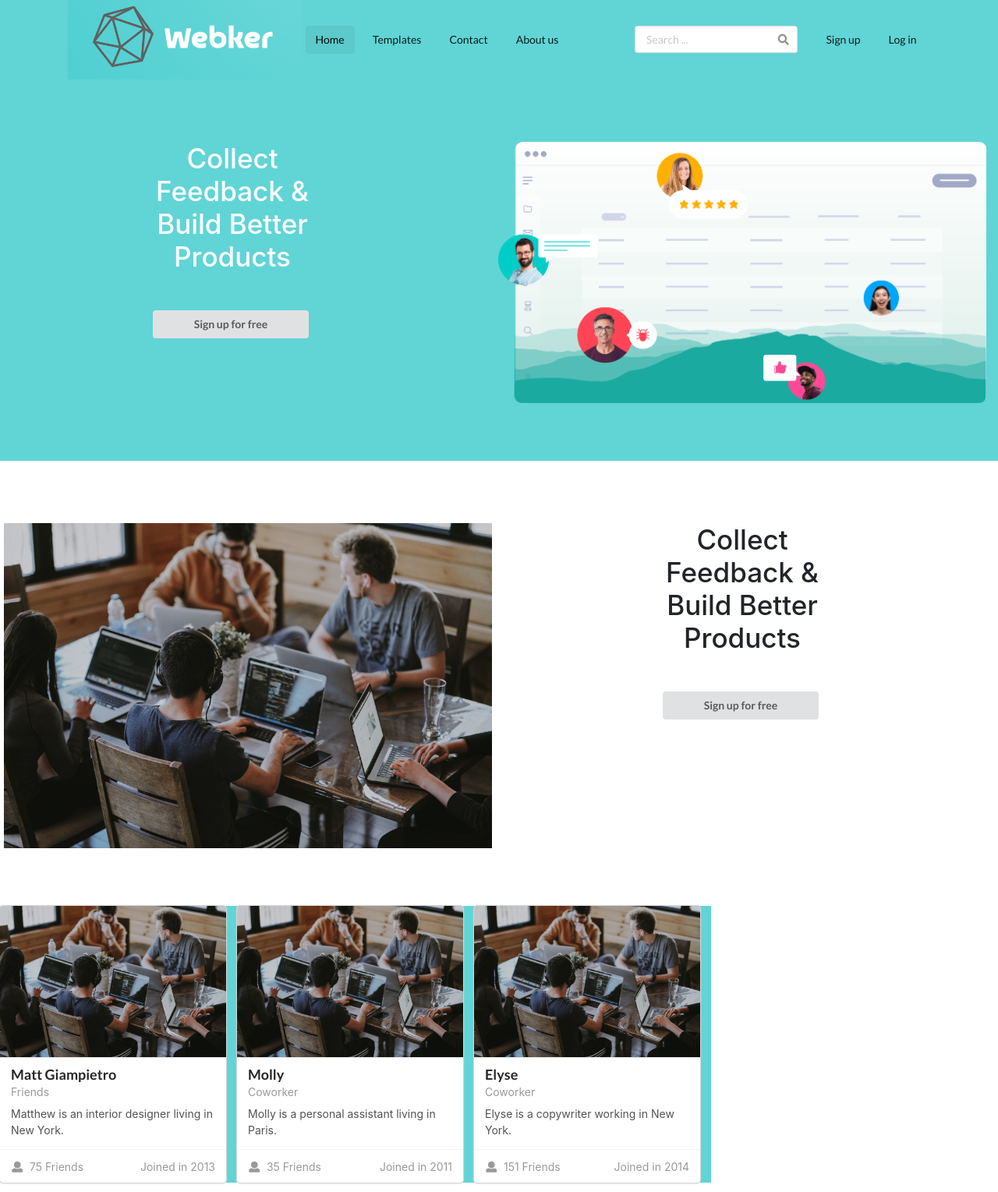
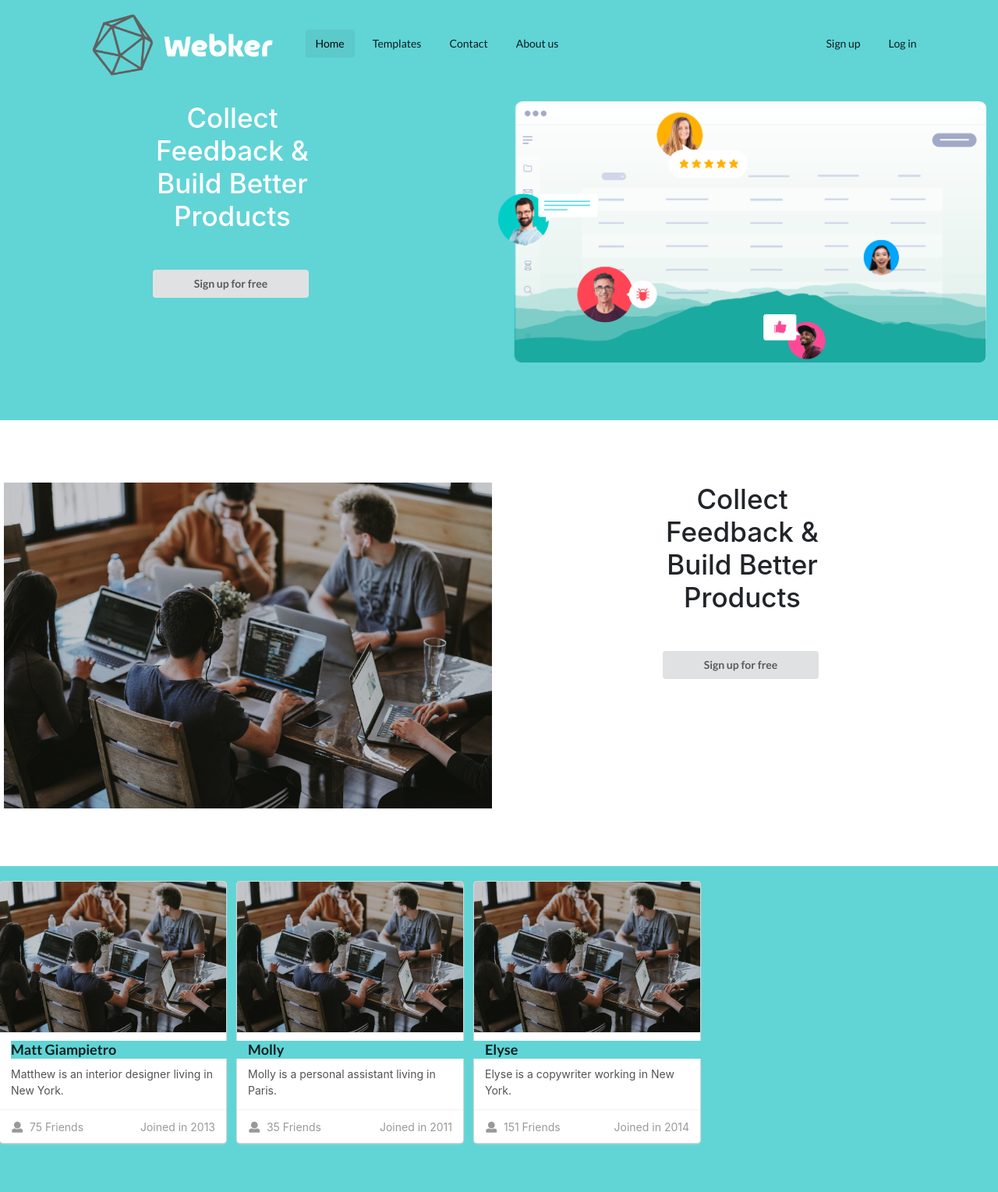
Before and after one commit to miladxandi/sitebuilder, a PHP site: page / in a window 1280 px wide. Shown: the whole page at 78% size. After the commit the page ends 1469 px from the top, so only its background shows below. Run offline with PHP 8.4, Linux system fonts and the light colour scheme.

Commit message:
F-New Ui has added

```diff
--- a/Core/Requirement/oLoad.php
+++ b/Core/Requirement/oLoad.php
@@ -9,9 +9,9 @@
     private $Css;
     private $Js;
     private $Image;
-    public function __construct(string $BasePath,string $CssPath,string $JsPath,string $ImagePath)
+    public function __construct(string $CssPath,string $JsPath,string $ImagePath)
     {
-        $this->BaseUrl=$BasePath;
+        $this->BaseUrl='';
         $this->Css= $CssPath;
         $this->Js= $JsPath;
         $this->Image= $ImagePath;
--- a/View/Main/Home/Index.php
+++ b/View/Main/Home/Index.php
@@ -2,7 +2,7 @@
 <?php \View\View\Shared\MainLayouts::_Menu(); ?>
 
 
-<div style="background-color: #61d4d6">
+<div class="hero-video">
     <div class="ui grid vertically" style="padding-top: 80px">
         <div class="two column row">
             <div class="column">
@@ -48,7 +48,7 @@
         </div>
     </div>
 
-    <div class="align-items-center" style="background-color: #61d4d6 ">
+    <div class="cards-box" >
         <div class="ui link cards">
             <div class="card">
                 <div class="image">
--- a/View/Shared/Forms/Middle.php
+++ b/View/Shared/Forms/Middle.php
@@ -3,8 +3,8 @@
 <div class="container">
     <div class="row">
         <div class="col-lg-12 col-md-12 col-sm-12 text-center">
-            <h2 class="ui text-white image header">
-                <a href="/"><img src="/Content/Main/logo10.jpg" style="width: 250px" alt=""></a>
+            <h2 class="ui text-white image header mt-5 mb-5">
+                <a href="/"><img src="/Content/Main/logo-with-text.png" style="width: 250px" alt=""></a>
                 <div class="content"> Make your own website</div>
             </h2>
         </div>
--- a/View/Shared/Main/_FooterLayout.php
+++ b/View/Shared/Main/_FooterLayout.php
@@ -1,5 +1,5 @@
 
-<?php $Add = new Core\Requirement\oLoad("../../..","Style/Main","Script/Main","Content/Main"); ?>
+<?php $Add = new Core\Requirement\oLoad("Style/Main","Script/Main","Content/Main"); ?>
 
 </body>
 </html>
--- a/View/Shared/Main/_HeaderLayout.php
+++ b/View/Shared/Main/_HeaderLayout.php
@@ -27,23 +27,25 @@
 
     <meta content="origin-when-cross-origin" name="referrer">
     <meta content="width=device-width, initial-scale=1, maximum-scale=1" name="viewport">
-    <link href="/Content/Main/VLOGO.jpg" rel="icon" sizes="1000x1000" type="image/png">
-    <link rel="apple-touch-icon" href="/Content/Main/VLOGO.jpg">
-    <link rel="apple-touch-icon" sizes="72x72" href="/Content/Main/VLOGO.jpg">
-    <link rel="apple-touch-icon" sizes="114x114" href="/Content/Main/VLOGO.jpg">
-    <link rel="apple-touch-icon" sizes="1000x1000" href="/Content/Main/VLOGO.jpg" >
-    <link rel="icon" type="image/x-icon" href="/Content/Main/VLOGO.jpg" >
-    <link rel="shortcut icon" href="/Content/Main/VLOGO.jpg" >
+    <link href="/Content/Main/logo-simple.png" rel="icon" sizes="1000x1000" type="image/png">
+    <link rel="apple-touch-icon" href="/Content/Main/logo-simple.png">
+    <link rel="apple-touch-icon" sizes="72x72" href="/Content/Main/logo-simple.png">
+    <link rel="apple-touch-icon" sizes="114x114" href="/Content/Main/logo-simple.png">
+    <link rel="apple-touch-icon" sizes="1000x1000" href="/Content/Main/logo-simple.png" >
+    <link rel="icon" type="image/x-icon" href="/Content/Main/logo-simple.png" >
+    <link rel="shortcut icon" href="/Content/Main/logo-simple.png" >
     <?php
-    $Add = new Core\Requirement\oLoad("../../..","Style/Main","Script/Main","Content/Main");
+    $Add = new Core\Requirement\oLoad("Style/Main","Script/Main","Content/Main");
     $Add->Loader("css","semantic.min",'https://cdn.jsdelivr.net/npm/semantic-ui@2.4.2/dist',false);
     $Add->Loader("css","bootstrap.min");
     $Add->Loader("css","splide.min");
     $Add->Loader("css","main");
+    $Add->Loader("css","main");
     $Add->Loader("js","jquery.min");
-    $Add->Loader("js","splide.min");
+    $Add->Loader("js","bootstrap.min");
     $Add->Loader("js","main");
     $Add->Loader("js","semantic.min",'https://cdn.jsdelivr.net/npm/semantic-ui@2.4.2/dist',false);
+    $Add->Loader("js","bootstrap.bundle.min",'https://cdn.jsdelivr.net/npm/bootstrap@5.1.3/dist/js',false);
     ?>
 
 </head>
--- a/View/Shared/Main/_MenuLayout.php
+++ b/View/Shared/Main/_MenuLayout.php
@@ -1,20 +1,15 @@
-<header class="header">
+<header class="header position-sticky" id="desktop-menu">
     <nav>
         <div class="ui container">
             <div class="ui flex">
                 <div class="ui secondary menu mainmenu">
-                    <a href="/"><img src="/Content/Main/logo4.jpg" style="width: 300px" alt=""></a>
-                    <a class="active item">Home</a>
-                    <a class="item">Templates</a>
-                    <a class="item">Contact</a>
-                    <a class="item">About us</a>
+                    <a href="/"><img src="/Content/Main/logo-with-text.png" id="logo-header" style="width: 300px" alt=""></a>
+                    <a class="active item" href="/">Home</a>
+                    <a class="item" href="/templates" >Templates</a>
+                    <a class="item" href="/contactus">Contact</a>
+                    <a class="item" href="/aboutus">About us</a>
                     <div class="right menu">
-                        <div class="item">
-                            <div class="ui icon input">
-                                <input type="text" placeholder="Search ...">
-                                <i class="search link icon"></i>
-                            </div>
-                        </div>
+
                         <a href="/signup" class="ui item">Sign up</a>
                         <a href="/login" class="ui item">Log in</a>
 
--- a/View/Shared/Panel/_FooterLayout.php
+++ b/View/Shared/Panel/_FooterLayout.php
@@ -1,5 +1,5 @@
 
-<?php $Add = new Core\Requirement\oLoad("../../..","Style/Main","Script/Main","Content/Main"); ?>
+<?php $Add = new Core\Requirement\oLoad("Style/Main","Script/Main","Content/Main"); ?>
 
 </body>
 </html>
--- a/public_html/Style/Main/main.css
+++ b/public_html/Style/Main/main.css
@@ -1,8 +1,3 @@
-header{
-
-    background-color: #61d4d6;
-
-}
 /*portfolio page style*/
 #portfolio .portfolio-item__img:before{
     content: "";
@@ -30,11 +25,6 @@
     width: 100%;
     border-radius: 5px;
     position: relative;
-}
-@media (max-width: 767px) {
-    #portfolio .portfolio-item__img{
-        height: auto;
-    }
 }
 #portfolio .portfolio-item__img img{
     height: 100%;
@@ -139,20 +129,6 @@
     color: #f2f2f2f2;
     margin: 1rem 0;
 }
-@media (max-width: 768px){
-    #single_portfolio .single_portfolio-content{
-        margin-top: 8rem;
-    }
-}
-@media (max-width: 400px) {
-    #single_portfolio .more-services{
-        flex-direction: column;
-        align-items: center;
-    }
-    #single_portfolio .more-services button{
-        margin: 1rem 0;
-    }
-}
 #template-slider{
     position: relative;
 }
@@ -162,3 +138,105 @@
     padding: 0;
     justify-content: center;
 }
+
+.header{
+    background-color: #61d4d6;
+    position: fixed !important;
+    z-index: 1000;
+    width: 100%;
+}
+#logo-header{
+    margin-top: 10px;
+}
+
+.cards-box{
+    background-color: #61d4d6;
+    width: 100%;
+    padding: 20px;
+}
+
+.hero-video{
+    background-color: #61d4d6;
+    padding-top: 50px
+}
+
+/*@media (max-width: 1399.98px) {*/
+/*    #mobile-menu{*/
+/*        display: none;*/
+/*    }*/
+
+/*}*/
+
+/*@media (max-width: 1199.98px) {*/
+/*    #mobile-menu{*/
+/*        display: none;*/
+/*    }*/
+/*}*/
+
+@media (min-width: 821px) {
+    #mobile-menu{
+        display: none;
+    }
+}
+
+@media (max-width: 820px) {
+    #single_portfolio .single_portfolio-content{
+        margin-top: 8rem;
+    }
+    #portfolio .portfolio-item__img{
+        height: auto;
+    }
+    #desktop-menu{
+        display: none;
+    }
+    .hero-video{
+        padding-top: 0px
+    }
+}
+
+@media (max-width: 767.98px) {
+    #single_portfolio .single_portfolio-content{
+        margin-top: 8rem;
+    }
+    #portfolio .portfolio-item__img{
+        height: auto;
+    }
+    #desktop-menu{
+        display: none;
+    }
+    .hero-video{
+        padding-top: 0px
+    }
+}
+
+@media (max-width: 575.98px) {
+    #single_portfolio .more-services{
+        flex-direction: column;
+        align-items: center;
+    }
+    #single_portfolio .more-services button{
+        margin: 1rem 0;
+    }
+    #desktop-menu{
+        display: none;
+    }
+    .hero-video{
+        padding-top: 0px
+    }
+}
+
+@media (min-width: 0px) and (max-width: 400px) {
+    #single_portfolio .more-services{
+        flex-direction: column;
+        align-items: center;
+    }
+    #single_portfolio .more-services button{
+        margin: 1rem 0;
+    }
+    #desktop-menu{
+        display: none;
+    }
+    .hero-video{
+        padding-top: 0px
+    }
+}
```
Also changed, not shown: other parts of View/Shared/Main/_MenuLayout.php (+36 -0 lines), View/Panel/User/Login.php (+11 -7 lines), View/Panel/User/Signup.php (+17 -6 lines), View/Shared/Forms/Header.php (+10 -7 lines), public_html/Content/Main/logo-dark.png (added), public_html/Content/Main/logo-simple.png (added), public_html/Content/Main/logo-white.png (added), public_html/Content/Main/logo-with-text-dark.png (added), public_html/Content/Main/logo-with-text-white.png (added), public_html/Content/Main/logo-with-text.png (added).
